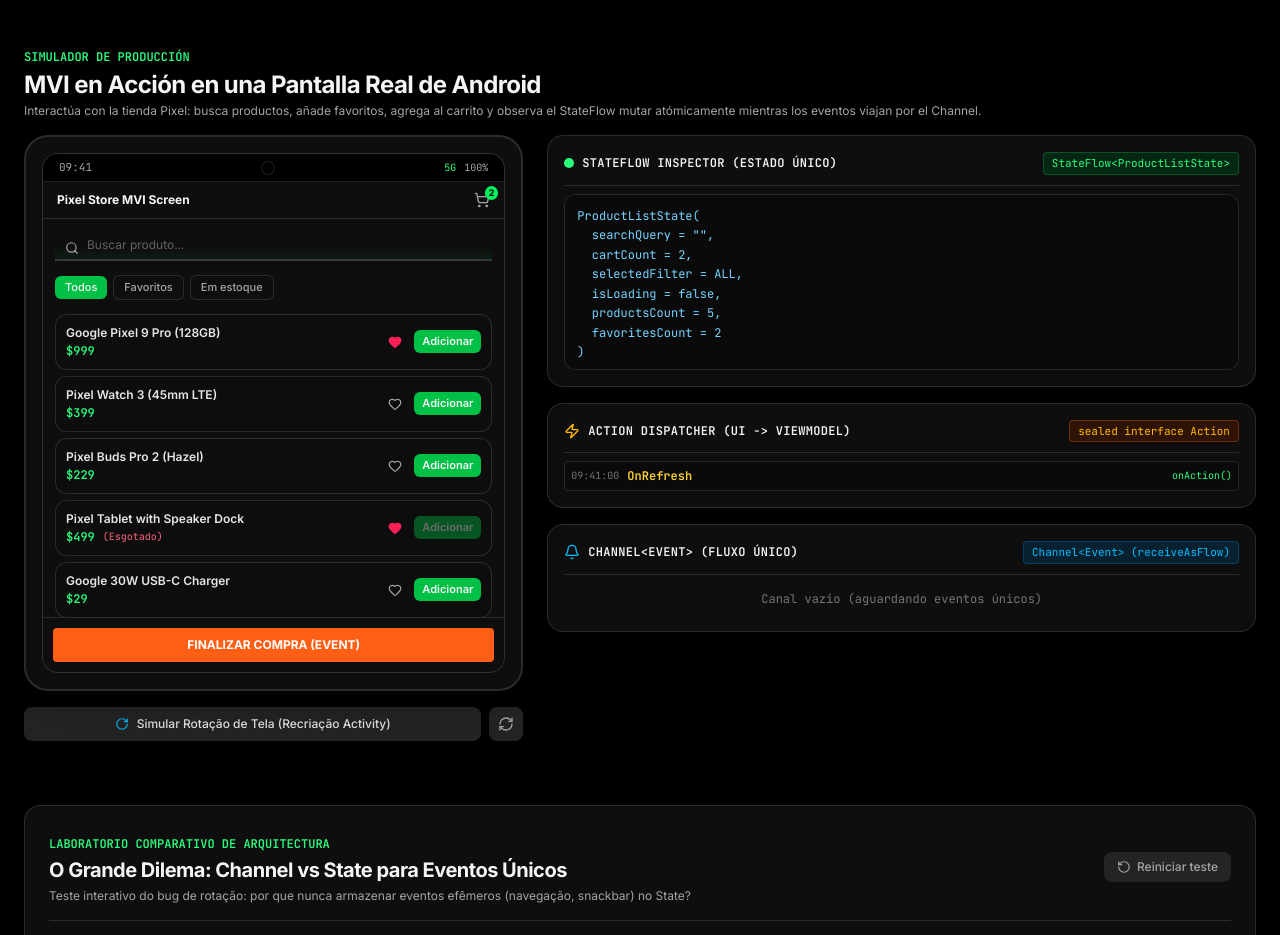
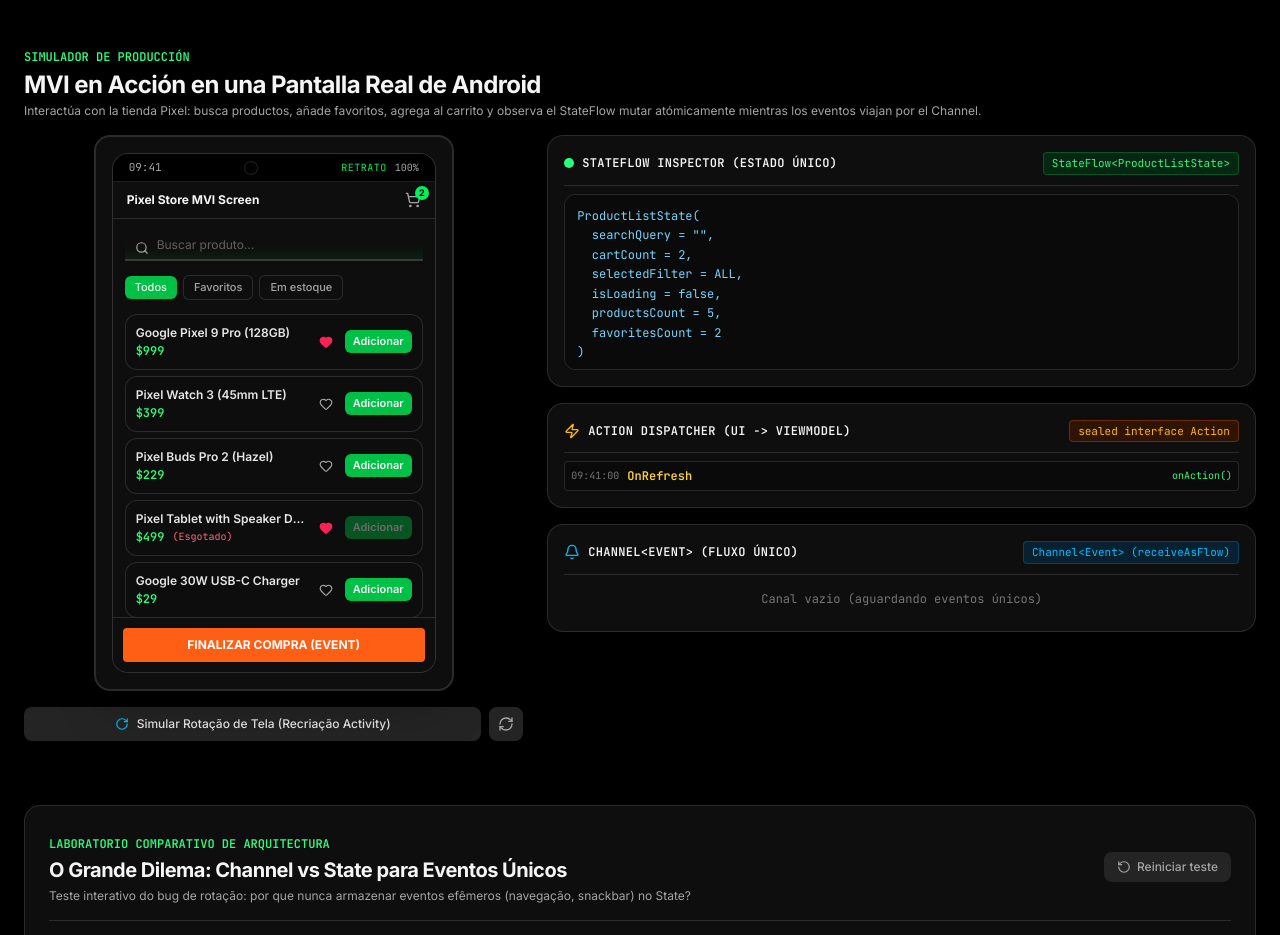
Before and after one commit to juanunix/android-lab, a React (Vite) app: page / in a window 1280 px wide. Shown: the part 960-1895 px from the top of the page. Built offline with nearby package versions, Linux system fonts and the light colour scheme.

Commit message:
fix(mvi): apply visible device rotation to simulator frame

```diff
--- a/src/components/mvi/MviScreenSimulator.tsx
+++ b/src/components/mvi/MviScreenSimulator.tsx
@@ -38,6 +38,8 @@
     { id: 'a-1', timestamp: '09:41:00', name: 'OnRefresh' },
   ]);
 
+  const [isRotating, setIsRotating] = useState(false);
+
   const [eventsChannel, setEventsChannel] = useState<MviEventItem[]>([]);
   const [snackbarMessage, setSnackbarMessage] = useState<string | null>(null);
 
@@ -54,6 +56,8 @@
       checkoutBtn: 'Finalizar Compra (Event)',
       refreshBtn: 'Refrescar Catálogo',
       rotateBtn: 'Simular Giro de Pantalla (Recreación Activity)',
+      portrait: 'Vertical',
+      landscape: 'Horizontal',
       stateInspectorTitle: 'StateFlow Inspector (Single State)',
       actionsTitle: 'Action Dispatcher (UI -> ViewModel)',
       eventsTitle: 'Channel<Event> (One-Shot Flow)',
@@ -71,6 +75,8 @@
       checkoutBtn: 'Finalizar Compra (Event)',
       refreshBtn: 'Atualizar Catálogo',
       rotateBtn: 'Simular Rotação de Tela (Recriação Activity)',
+      portrait: 'Retrato',
+      landscape: 'Paisagem',
       stateInspectorTitle: 'StateFlow Inspector (Estado Único)',
       actionsTitle: 'Action Dispatcher (UI -> ViewModel)',
       eventsTitle: 'Channel<Event> (Fluxo Único)',
@@ -88,6 +94,8 @@
       checkoutBtn: 'Checkout (Event)',
       refreshBtn: 'Refresh Catalog',
       rotateBtn: 'Simulate Screen Rotation (Activity Recreate)',
+      portrait: 'Portrait',
+      landscape: 'Landscape',
       stateInspectorTitle: 'StateFlow Inspector (Single State)',
       actionsTitle: 'Action Dispatcher (UI -> ViewModel)',
       eventsTitle: 'Channel<Event> (One-Shot Flow)',
@@ -194,6 +202,7 @@
   // Simulate device rotation (recreates Compose UI, tests State preservation and Channel non-replay)
   const handleRotateDevice = () => {
     setState((prev) => ({ ...prev, isDeviceRotated: !prev.isDeviceRotated }));
+    setIsRotating(true);
     dispatchAction('OnConfigurationChange', 'SCREEN_ROTATION');
   };
 
@@ -210,14 +219,27 @@
     <div className="grid grid-cols-1 lg:grid-cols-12 gap-6 items-start">
       {/* Column 1: Simulated Android Phone with MVI UI */}
       <div className="lg:col-span-5 space-y-4">
-        <div className="bg-[#0b101e] p-3 sm:p-4 rounded-3xl border-2 border-slate-700/80 shadow-2xl relative">
-          <div className="rounded-2xl bg-[#0e1628] overflow-hidden border border-slate-700 flex flex-col h-[520px] shadow-inner relative">
+        <div
+          onAnimationEnd={(event) => {
+            if (event.target === event.currentTarget) setIsRotating(false);
+          }}
+          className={`mx-auto w-full bg-[#0b101e] p-3 sm:p-4 rounded-2xl border-2 border-slate-700/80 shadow-2xl relative transition-all duration-500 ease-out ${
+            state.isDeviceRotated ? 'max-w-[560px]' : 'max-w-[360px]'
+          } ${isRotating ? 'device-is-rotating' : ''}`}
+        >
+          <div
+            className={`rounded-2xl bg-[#0e1628] overflow-hidden border border-slate-700 flex flex-col shadow-inner relative transition-all duration-500 ease-out ${
+              state.isDeviceRotated ? 'h-[340px]' : 'h-[520px]'
+            }`}
+          >
             {/* Top Bar of Android Phone */}
             <div className="h-7 bg-slate-950 px-4 flex items-center justify-between text-[11px] font-mono text-slate-400 select-none border-b border-slate-800 shrink-0">
               <span>09:41</span>
               <div className="w-3.5 h-3.5 rounded-full bg-black border border-slate-800" />
               <div className="flex items-center gap-2">
-                <span className="text-[10px] text-emerald-400 font-mono">5G</span>
+                <span className="text-[10px] text-brand font-mono uppercase tracking-wider">
+                  {state.isDeviceRotated ? tSim.landscape : tSim.portrait}
+                </span>
                 <span className="text-[10px] text-slate-400">100%</span>
               </div>
             </div>
```
